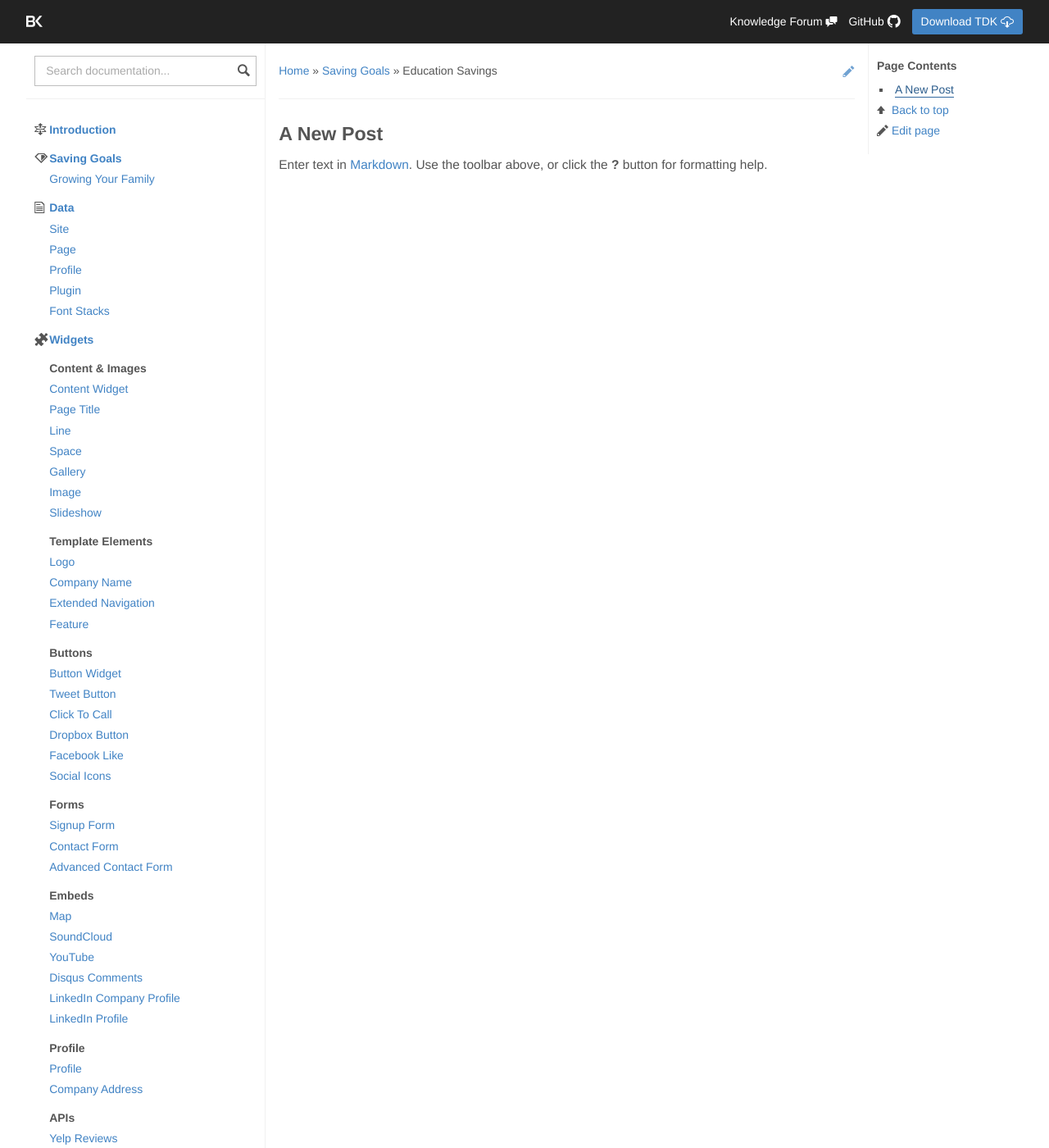
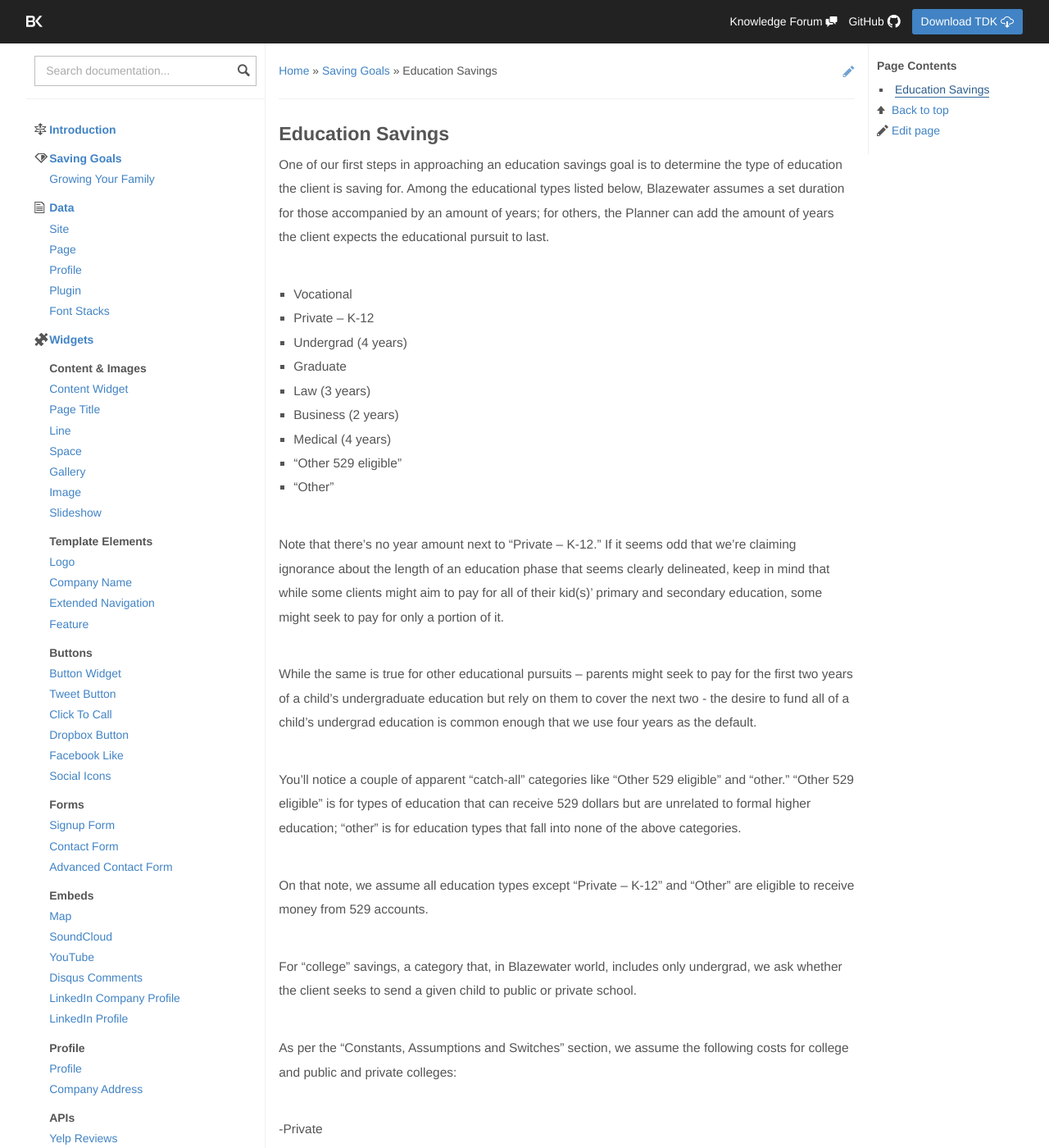
Before and after one commit to skoroth-kw/dockit, a Jekyll site: the page built from saving-goals/education-savings.md, in a window 1280 px wide and 1400 px high. Shown: the whole window at 82% size. Built offline with Jekyll 4.4.1, drawn with Linux system fonts in a browser that asks for light colours; nearby versions of some CDN libraries; some of the changed text lies outside the part shown.

Commit message:
Updated education-savings.md

```diff
--- a/saving-goals/education-savings.md
+++ b/saving-goals/education-savings.md
@@ -4,6 +4,38 @@ title: Education Savings
 published: true
 ---
 
-## A New Post
+## Education Savings
 
-Enter text in [Markdown](http://daringfireball.net/projects/markdown/). Use the toolbar above, or click the **?** button for formatting help.
+One of our first steps in approaching an education savings goal is to determine the type of education the client is saving for. Among the educational types listed below, Blazewater assumes a set duration for those accompanied by an amount of years; for others, the Planner can add the amount of years the client expects the educational pursuit to last.
+
+- Vocational
+- Private – K-12
+- Undergrad (4 years)
+- Graduate
+- Law (3 years)
+- Business (2 years)
+- Medical (4 years)
+- “Other 529 eligible”
+- “Other”
+
+Note that there’s no year amount next to “Private – K-12.” If it seems odd that we’re claiming ignorance about the length of an education phase that seems clearly delineated, keep in mind that while some clients might aim to pay for all of their kid(s)’ primary and secondary education, some might seek to pay for only a portion of it.
+
+While the same is true for other educational pursuits – parents might seek to pay for the first two years of a child’s undergraduate education but rely on them to cover the next two - the desire to fund all of a child’s undergrad education is common enough that we use four years as the default.
+
+You’ll notice a couple of apparent “catch-all” categories like “Other 529 eligible” and “other.” "Other 529 eligible" is for types of education that can receive 529 dollars but are unrelated to formal higher education; "other" is for education types that fall into none of the above categories.
+
+On that note, we assume all education types except “Private – K-12” and “Other” are eligible to receive money from 529 accounts.
+
+
+For “college” savings, a category that, in Blazewater world, includes only undergrad, we ask whether the client seeks to send a given child to public or private school.
+
+As per the “Constants, Assumptions and Switches” section, we assume the following costs for college and public and private colleges:
+
+-Private
+1. Tuition: $29,056
+1. Board: $10,462
+1. Public
+1. Tuition: $8,655
+1. Board: $9,205
+
+We assume the cost of tuition and board for undergrad inflates at 6% per year; we assume costs associate with other types of education inflate at 3% per year. The tech specs (i.e., the outline our developers wrote, on which I’m basing this documentation) is silent on the whether we have any set assumptions on the present-day cost of education types such as, say, medicine and law school. Our assumptions for the returns on 529 accounts match those of our assumptions for other account types (which you can see here) with one notable exception: we assume 529 assets will earn no return during the years the child is in college.
```
